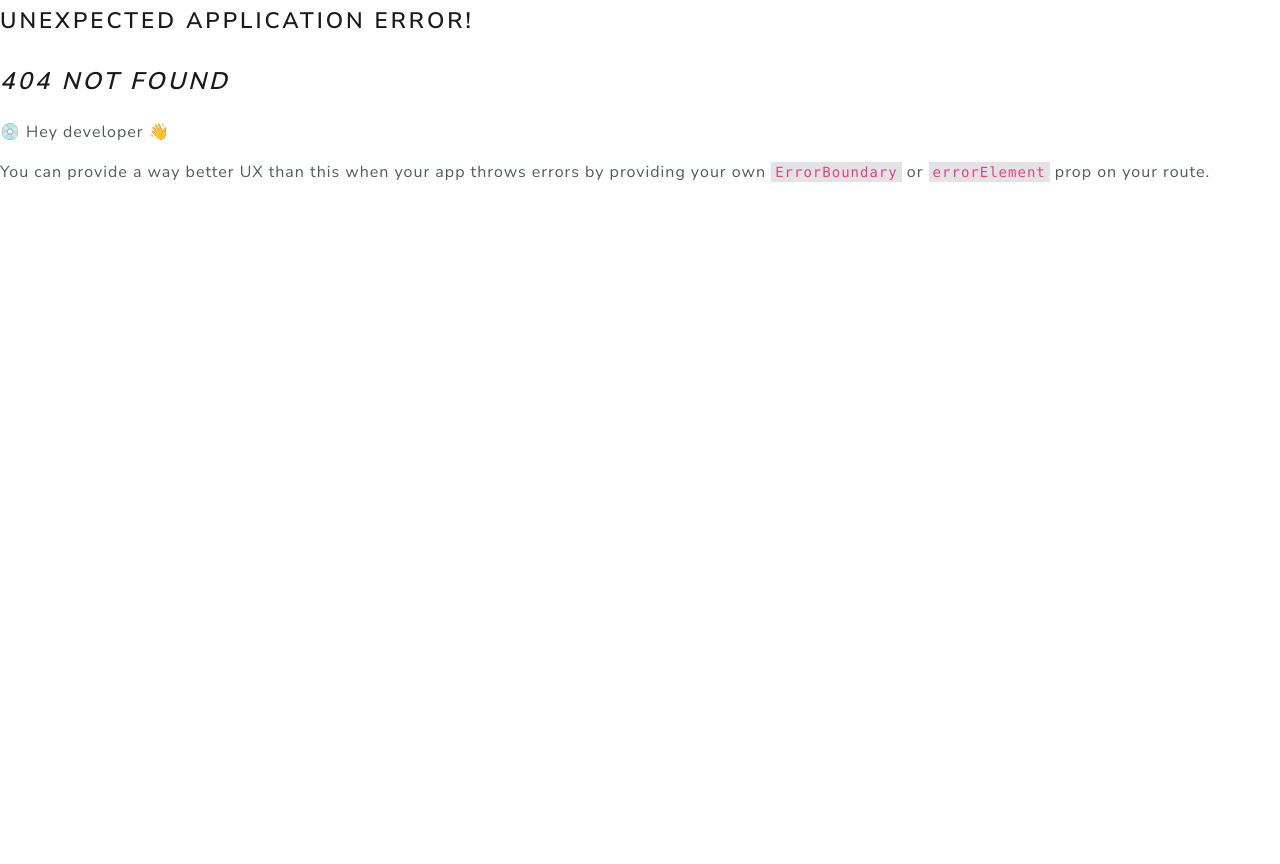
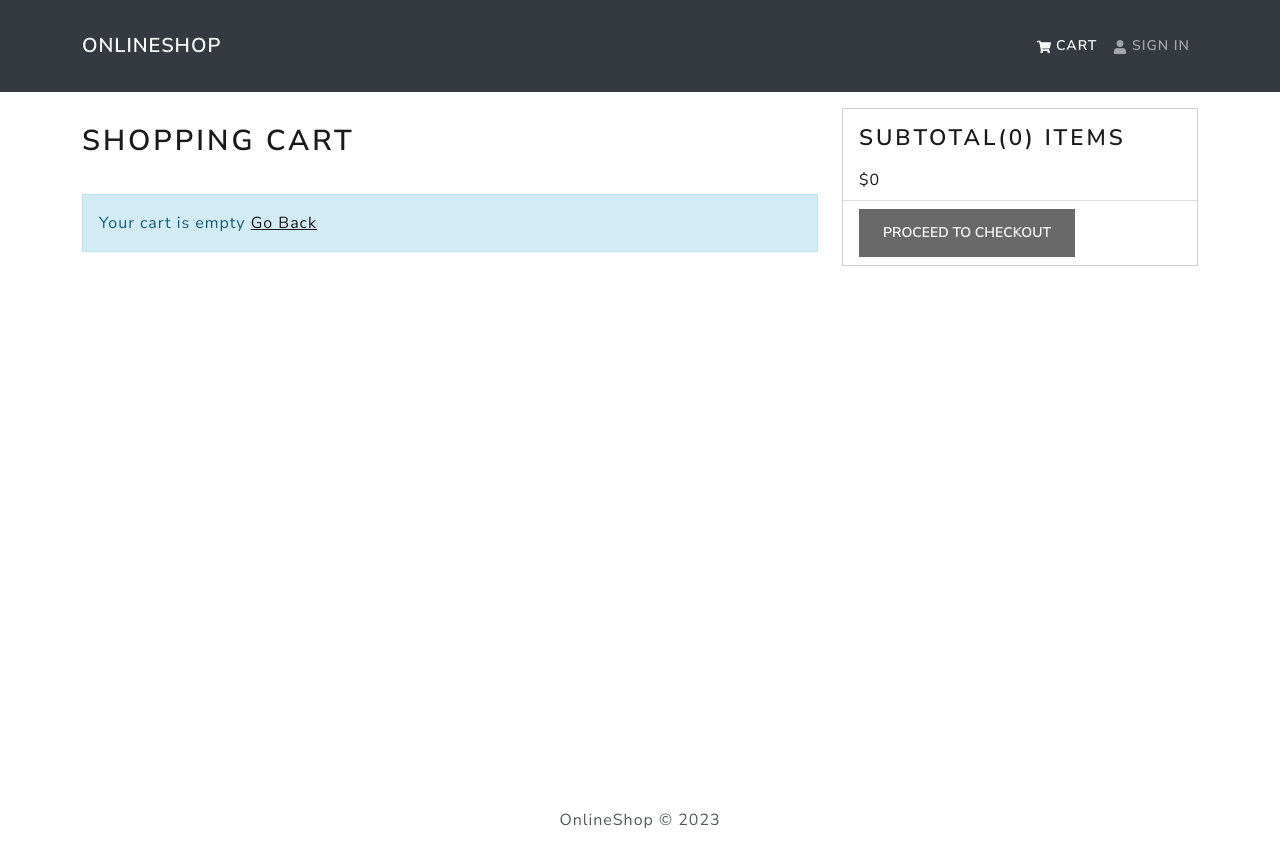
Before and after one commit to Aja-Edward/reactcrudapp, a React (Create React App) app in the folder frontend/: page /cart in a window 1280 px wide. Before the commit this address had no page. Before the commit the page ends 800 px from the top, so only its background shows below. Built offline with nearby package versions, Linux system fonts and the light colour scheme.

Commit message:
cartScreen improved

```diff
--- a/frontend/src/index.js
+++ b/frontend/src/index.js
@@ -15,12 +15,14 @@
 import reportWebVitals from './reportWebVitals'
 import HomeScreen from './screens/HomeScreen'
 import ProductScreen from './screens/ProductScreen'
+import CartScreen from './screens/CartScreen'
 
 const router = createBrowserRouter(
   createRoutesFromElements(
     <Route path='/' element={<App />}>
       <Route index='true' path='/' element={<HomeScreen />} />
       <Route path='/product/:id' element={<ProductScreen />} />
+      <Route path='/cart' element={<CartScreen />} />
     </Route>
   )
 )
--- a/frontend/src/screens/CartScreen.jsx
+++ b/frontend/src/screens/CartScreen.jsx
@@ -1,14 +1,106 @@
-import { Link, useNavigate } from 'react-router-dom'
+import { useParams, Link, useNavigate } from 'react-router-dom'
 import { useDispatch, useSelector } from 'react-redux'
 import { Row, Col, ListGroup, Image, Form, Button, Card } from 'react-bootstrap'
+import { addToCart, removeFromCart } from '../slices/cartSlice'
 import { FaTrash } from 'react-icons/fa'
 import Message from '../components/Message'
 
 const CartScreen = () => {
   const navigate = useNavigate()
   const dispatch = useDispatch()
-//   const {selector} = useSelector()
-  return <div>CartScreen</div>
+  const cart = useSelector((state) => state.cart)
+
+  const { cartItems } = cart
+
+  const addToCartHandler = async (product, qty) => {
+    dispatch(addToCart({ ...product, qty }))
+  }
+
+  const removeFromCartHandler = async (id) => {
+    dispatch(removeFromCart(id))
+  }
+  const checkoutHandler = () => {
+    navigate('/login?redirect=/shipping')
+  }
+
+  return (
+    <Row>
+      <Col md={8}>
+        <h1 style={{ marginBottom: '20px' }}> Shopping Cart</h1>
+        {cartItems.length === 0 ? (
+          <Message>
+            Your cart is empty <Link to={'/'}>Go Back</Link>
+          </Message>
+        ) : (
+          <ListGroup variant='flush'>
+            {cartItems.map((item) => (
+              <ListGroup.Item key={item._id}>
+                <Row>
+                  <Col md={2}>
+                    <Image src={item.image} alt={item.name} fluid rounded />
+                  </Col>
+                  <Col md={3}>
+                    <Link to={`/product/${item._id}`}>{item.name}</Link>
+                  </Col>
+                  <Col md={2}>${item.price}</Col>
+                  <Col md={2}>
+                    <Form.Control
+                      as='select'
+                      value={item.qty}
+                      onChange={(e) =>
+                        addToCartHandler(item, Number(e.target.value))
+                      }
+                    >
+                      {[...Array(item.countInStock).keys()].map((x) => (
+                        <option key={x + 1} value={x + 1}>
+                          {x + 1}
+                        </option>
+                      ))}
+                    </Form.Control>
+                  </Col>
+                  <Col md={2}>
+                    <Button
+                      type='button'
+                      variant='white'
+                      onClick={() => removeFromCartHandler(item._id)}
+                    >
+                      <FaTrash />
+                    </Button>
+                  </Col>
+                </Row>
+              </ListGroup.Item>
+            ))}
+          </ListGroup>
+        )}
+      </Col>
+      <Col md={4}>
+        <Card>
+          <ListGroup variant='flush'>
+            <ListGroup.Item>
+              <h2>
+                Subtotal({cartItems.reduce((acc, item) => acc + item.qty, 0)})
+                Items
+              </h2>
+              $
+              {cartItems
+                .reduce((acc, item) => acc + item.qty * item.price, 0)
+                .toFixed()}
+            </ListGroup.Item>
+            <ListGroup.Item>
+              <Button
+                type='button'
+                className='btn-block'
+                disabled={cartItems.length === 0}
+                onClick={checkoutHandler}
+              >
+                Proceed to Checkout
+              </Button>
+            </ListGroup.Item>
+          </ListGroup>
+        </Card>
+      </Col>
+    </Row>
+  )
 }
 
 export default CartScreen
--- a/frontend/src/screens/ProductScreen.jsx
+++ b/frontend/src/screens/ProductScreen.jsx
@@ -7,7 +7,7 @@
   ListGroup,
   Card,
   Button,
-  FormControl,
+  Form,
 } from 'react-bootstrap'
 import { useDispatch } from 'react-redux'
 import Rating from '../components/Rating'
@@ -111,7 +111,7 @@
                     <Row>
                       <Col>Qty:</Col>
                       <Col>
-                        <FormControl
+                        <Form.Control
                           as='select'
                           value={qty}
                           onChange={(e) => setQty(Number(e.target.value))}
@@ -121,7 +121,7 @@
                               {x + 1}
                             </option>
                           ))}
-                        </FormControl>
+                        </Form.Control>
                       </Col>
                     </Row>
                   </ListGroup.Item>
--- a/frontend/src/slices/cartSlice.js
+++ b/frontend/src/slices/cartSlice.js
@@ -24,9 +24,13 @@
 
       return updateCart(state)
     },
+    removeFromCart: (state, action) => {
+      state.cartItems = state.cartItems.filter((x) => x._id !== action.payload)
+      return updateCart(state)
+    },
   },
 })
 
-export const { addToCart } = cartSlice.actions
+export const { addToCart, removeFromCart } = cartSlice.actions
 
 export default cartSlice.reducer
```
